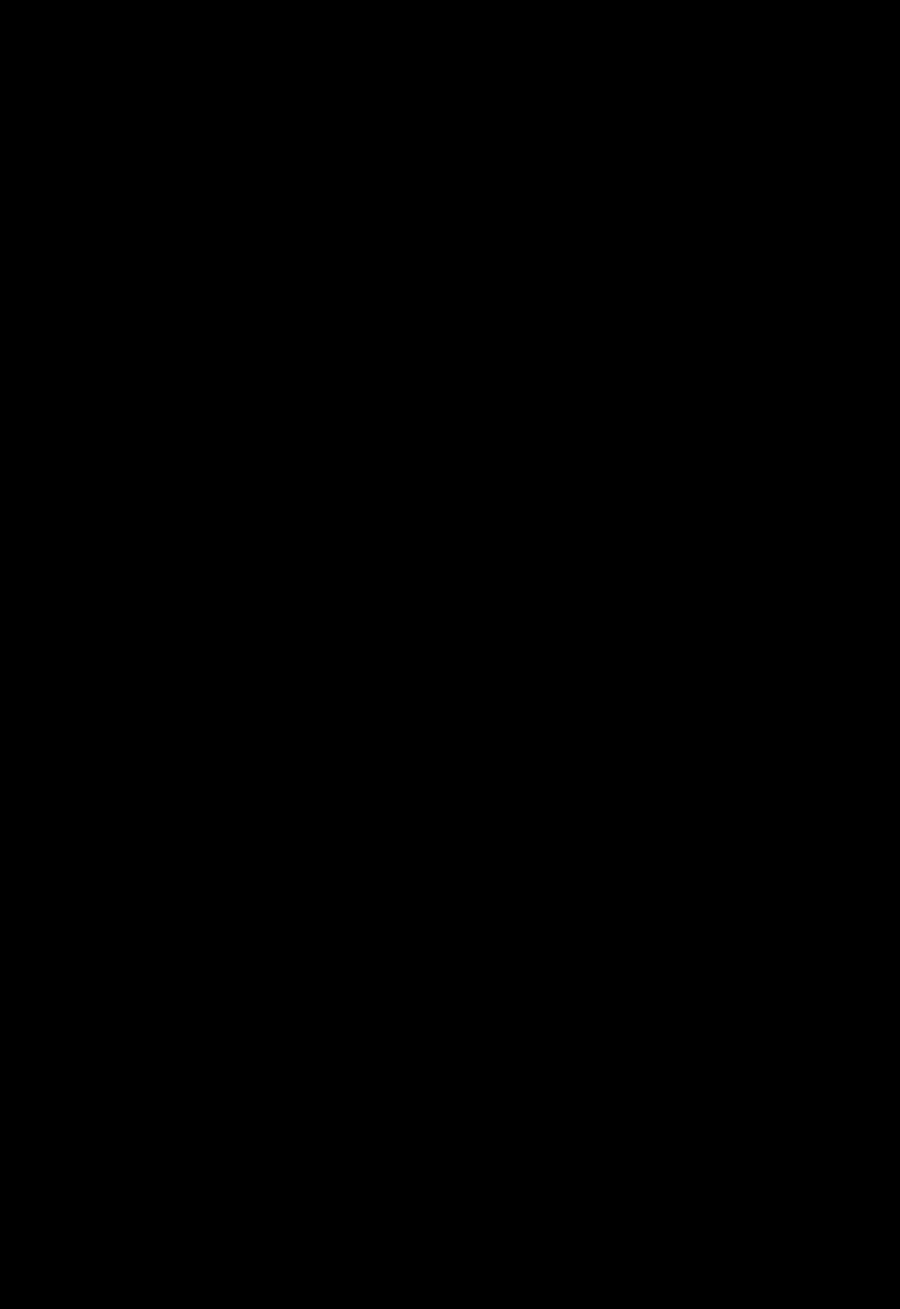
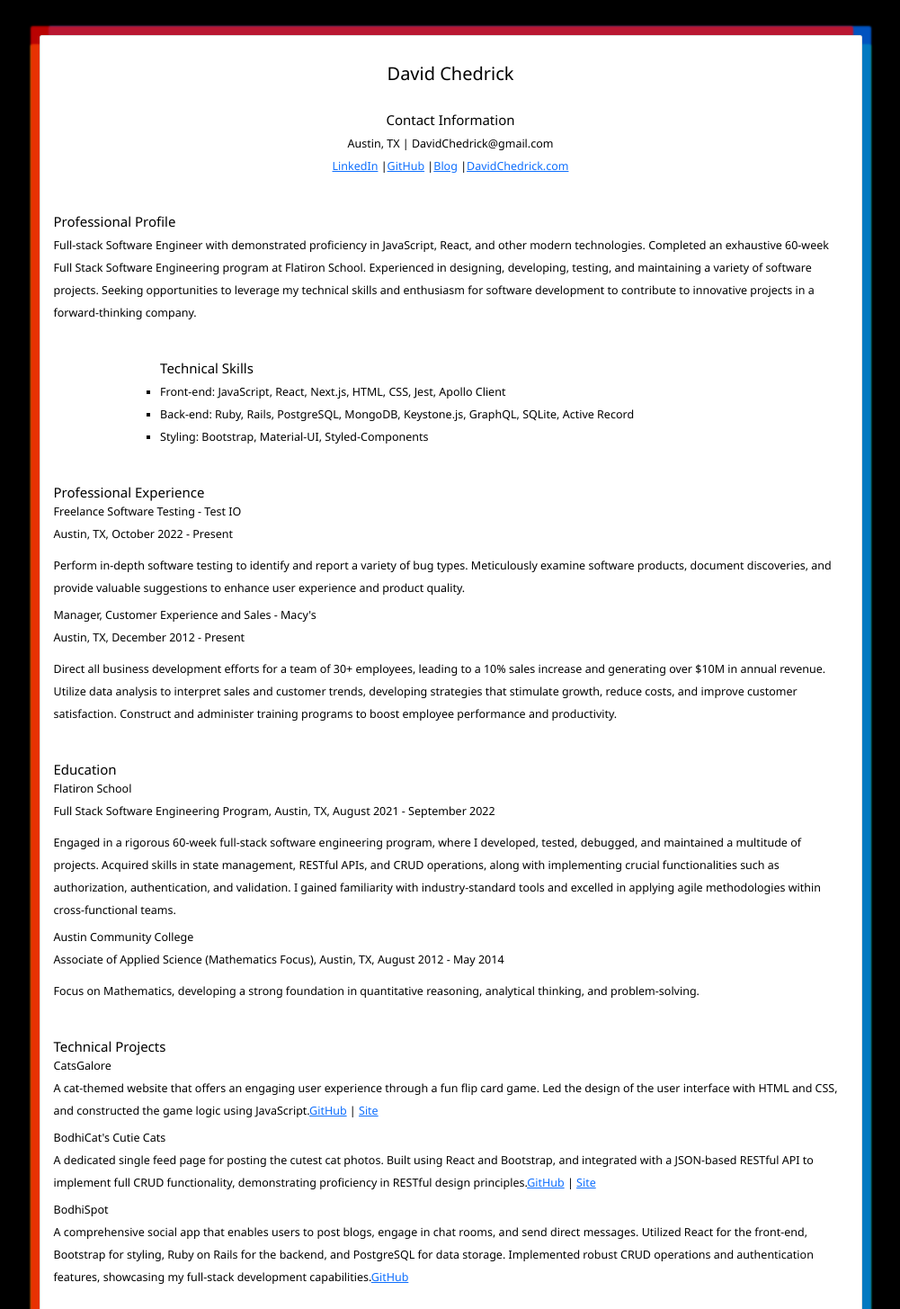
Before and after one commit to davidchedrick/davidchedrick, a React (Create React App) app: page /CV in a window 1280 px wide. Before the commit this address had no page. Shown: the part 275-1730 px from the top of the page at 90% size, without its empty margins (139-1140 px from the left). Before the commit the page ends 800 px from the top, so only its background shows below. Built offline with nearby package versions, Linux system fonts and the light colour scheme.

Commit message:
added CV and reflow of ABout

```diff
--- a/src/components/Nav.jsx
+++ b/src/components/Nav.jsx
@@ -4,8 +4,8 @@ import styled from "styled-components";
 export default function Nav() {
 	return (
 		<NavStyles>
-			<StyledLink to="about">About</StyledLink>
-			<StyledLink to="/">Projects</StyledLink>
+			<StyledLink to="/">About</StyledLink>
+			<StyledLink to="projects">Projects</StyledLink>
 			<StyledLink to="games">Games</StyledLink>
 			<StyledLink to="contact">Contact</StyledLink>
 			<button
--- a/src/components/about/About.css
+++ b/src/components/about/About.css
@@ -1,8 +1,15 @@
+.about-container {
+  display: flex;
+}
+
+
+
 .about-image {
     border-radius: 50%;
     width: 100%;
     height: auto;
     object-fit: cover;
+    max-width: 30em;
   }
 
   .image-col {
--- a/src/components/about/About.js
+++ b/src/components/about/About.js
@@ -1,57 +1,76 @@
 import { Card, Col, Container, Row } from "react-bootstrap";
 import daivdHead from "./aboutImages/pink-head.png";
 import "./About.css";
+import { Link } from "react-router-dom";
 
 export default function About() {
 	return (
 		<>
-			<Container className="m-4">
-				<Card className="m-5 p-2">
-					<Row className="m-0"></Row>
-					<Row>
-						<Col className="rounded float-start">
+			<div className="m-4 about-container">
+				<Card className="about-card">
+					<Row className="about-row">
+						<Col className="about-col">
 							<Card.Body>
-								<Card.Text>
-									Hello! I am David Chedrick, a Software
-									Engineer from Austin, TX, with hands-on
-									experience in full-stack web development. My
-									journey into software development was honed
-									at Flatiron School's intensive 60-week Full
-									Stack Software Engineering program. Here, I
-									developed, tested, and maintained a range of
-									projects, gaining an understanding of the
-									entire development life cycle.
-									<br />
-									<br />
+								<h2>Hello! I am David Chedrick</h2>
+								<p>
+									I'm a Software Engineer from Austin, TX,
+									with hands-on experience in full-stack web
+									development.
+								</p>
+								<h3>My Journey</h3>
+								<p>
+									My journey into software development was
+									honed at Flatiron School's intensive 60-week
+									Full Stack Software Engineering program.
+									Here, I developed, tested, and maintained a
+									range of projects, gaining an understanding
+									of the entire development life cycle.
+								</p>
+								<h3>Portfolio</h3>
+								<p>
 									My portfolio includes interactive web
 									applications, single-page sites, and social
 									apps, all showcasing my skills in front-end
 									and back-end development, as well as RESTful
 									design principles.
-									<br />
-									<br />
-									<h4>TECHNICAL SKILLS</h4> ●{" "}
+								</p>
+								<h3>Technical Skills</h3>
+								<ul>
+									<li>
 										<strong>Front-end:</strong> JavaScript,
 										React, Next.js, HTML, CSS, Jest, Apollo
 										Client
-									<br />● <strong>Back-end:</strong> Ruby,
-									Rails, PostgreSQL, MongoDB, Keystone.js,
+									</li>
+									<li>
+										<strong>Back-end:</strong> Ruby, Rails,
+										PostgreSQL, MongoDB, Keystone.js,
 										GraphQL, SQLite, Active Record
-									<br />● <strong>Styling:</strong> Bootstrap,
+									</li>
+									<li>
+										<strong>Styling:</strong> Bootstrap,
 										Material-UI, Styled-Components
-								</Card.Text>
+									</li>
+								</ul>
+								<Link
+									to="/cv"
+									className="btn btn-primary btn-lg btn-block"
+								>
+									View My CV
+								</Link>
 							</Card.Body>
 						</Col>
 						<Col className="image-col">
+							<Container>
 								<Card.Img
 									variant=""
 									src={daivdHead}
 									className="about-image"
 								/>
+							</Container>
 						</Col>
 					</Row>
 				</Card>
-			</Container>
+			</div>
 		</>
 	);
 }
--- /dev/null
+++ b/src/components/about/CV.css
@@ -0,0 +1,38 @@
+
+.cv-container {
+  display: flex;
+  flex-direction: column;
+  align-items: center;
+
+}
+
+
+
+h2, h4, h5 {
+  margin-bottom: 0.75em;
+}
+
+
+p {
+  margin-bottom: 1em;
+}
+
+
+ul {
+  list-style-type: none;
+  padding: 0;
+}
+
+.container {
+  max-width: 960px;
+  margin: 0 auto;
+  padding: 1em;
+}
+
+.cv-page {
+  display: flex;
+  flex-direction: column;
+  align-items: center;
+  justify-content: center;
+  border: solid 3px black;
+}
--- /dev/null
+++ b/src/components/about/CV.js
@@ -0,0 +1,171 @@
+import { Card, Container, Row } from "react-bootstrap";
+import "./CV.css";
+
+export default function CV() {
+	return (
+		<div className="m-5 cv-container">
+			<Card className="cv-page p-4">
+				<h2 className="text-center my-4">David Chedrick</h2>
+
+				<Row className="text-center my-4">
+					<h4>Contact Information</h4>
+					<span>Austin, TX | DavidChedrick@gmail.com</span>
+					<p>
+						<a
+							href="https://linkedin.com/in/davidchedrick"
+							target="_blank"
+							rel="noopener noreferrer"
+						>
+							LinkedIn
+						</a>{" "}
+						|
+						<a
+							href="https://github.com/davidchedrick"
+							target="_blank"
+							rel="noopener noreferrer"
+						>
+							GitHub
+						</a>{" "}
+						|
+						<a
+							href="https://dev.to/davidchedrick"
+							target="_blank"
+							rel="noopener noreferrer"
+						>
+							Blog
+						</a>{" "}
+						|
+						<a
+							href="https://davidchedrick.com"
+							target="_blank"
+							rel="noopener noreferrer"
+						>
+							DavidChedrick.com
+						</a>
+					</p>
+				</Row>
+
+				<Row className="my-4">
+					<h4>Professional Profile</h4>
+					<p>
+						Full-stack Software Engineer with demonstrated
+						proficiency in JavaScript, React, and other modern
+						technologies. Completed an exhaustive 60-week Full Stack
+						Software Engineering program at Flatiron School.
+						Experienced in designing, developing, testing, and
+						maintaining a variety of software projects. Seeking
+						opportunities to leverage my technical skills and
+						enthusiasm for software development to contribute to
+						innovative projects in a forward-thinking company.
+					</p>
+				</Row>
+
+				<Row className="my-4">
+					<h4>Technical Skills</h4>
+					<ul>
+						<li>
+							Front-end: JavaScript, React, Next.js, HTML, CSS,
+							Jest, Apollo Client
+						</li>
+						<li>
+							Back-end: Ruby, Rails, PostgreSQL, MongoDB,
+							Keystone.js, GraphQL, SQLite, Active Record
+						</li>
+						<li>
+							Styling: Bootstrap, Material-UI, Styled-Components
+						</li>
+					</ul>
+				</Row>
+
+				<Row className="my-4">
+					<h4>Professional Experience</h4>
+					<h5>Freelance Software Testing - Test IO</h5>
+					<p>Austin, TX, October 2022 - Present</p>
+					<p>
+						Perform in-depth software testing to identify and report
+						a variety of bug types. Meticulously examine software
+						products, document discoveries, and provide valuable
+						suggestions to enhance user experience and product
+						quality.
+					</p>
+					<h5>Manager, Customer Experience and Sales - Macy's</h5>
+					<p>Austin, TX, December 2012 - Present</p>
+					<p>
+						Direct all business development efforts for a team of
+						30+ employees, leading to a 10% sales increase and
+						generating over $10M in annual revenue. Utilize data
+						analysis to interpret sales and customer trends,
+						developing strategies that stimulate growth, reduce
+						costs, and improve customer satisfaction. Construct and
+						administer training programs to boost employee
+						performance and productivity.
+					</p>
+				</Row>
+
+				<Row className="my-4">
+					<h4>Education</h4>
+					<h5>Flatiron School</h5>
+					<p>
+						Full Stack Software Engineering Program, Austin, TX,
+						August 2021 - September 2022
+					</p>
+					<p>
+						Engaged in a rigorous 60-week full-stack software
+						engineering program, where I developed, tested,
+						debugged, and maintained a multitude of projects.
+						Acquired skills in state management, RESTful APIs, and
+						CRUD operations, along with implementing crucial
+						functionalities such as authorization, authentication,
+						and validation. I gained familiarity with
+						industry-standard tools and excelled in applying agile
+						methodologies within cross-functional teams.
+					</p>
+					<h5>Austin Community College</h5>
+					<p>
+						Associate of Applied Science (Mathematics Focus),
+						Austin, TX, August 2012 - May 2014
+					</p>
+					<p>
+						Focus on Mathematics, developing a strong foundation in
+						quantitative reasoning, analytical thinking, and
+						problem-solving.
+					</p>
+				</Row>
+
+				<Row className="my-4">
+					<h4>Technical Projects</h4>
+					<h5>CatsGalore</h5>
+					<p>
+						A cat-themed website that offers an engaging user
+						experience through a fun flip card game. Led the design
+						of the user interface with HTML and CSS, and constructed
+						the game logic using JavaScript.
+						<a href="GitHub link here">GitHub</a> |{" "}
+						<a href="Site link here">Site</a>
+					</p>
+					<h5>BodhiCat's Cutie Cats</h5>
+					<p>
+						A dedicated single feed page for posting the cutest cat
+						photos. Built using React and Bootstrap, and integrated
+						with a JSON-based RESTful API to implement full CRUD
+						functionality, demonstrating proficiency in RESTful
+						design principles.
+						<a href="GitHub link here">GitHub</a> |{" "}
+						<a href="Site link here">Site</a>
+					</p>
+					<h5>BodhiSpot</h5>
+					<p>
+						A comprehensive social app that enables users to post
+						blogs, engage in chat rooms, and send direct messages.
+						Utilized React for the front-end, Bootstrap for styling,
+						Ruby on Rails for the backend, and PostgreSQL for data
+						storage. Implemented robust CRUD operations and
+						authentication features, showcasing my full-stack
+						development capabilities.
+						<a href="GitHub link here">GitHub</a>
+					</p>
+				</Row>
+			</Card>
+		</div>
+	);
+}
--- /dev/null
+++ b/src/components/games/truck/GameCanvas.js
@@ -0,0 +1,103 @@
+import React, { useRef, useEffect, useState } from "react";
+import { truckSpec, obstacleSpec } from "./gameObjects";
+const GameCanvas = () => {
+	const canvasRef = useRef(null);
+	const [truck, setTruck] = useState({ truckSpec });
+	const [obstacle, setObstacle] = useState({ obstacleSpec });
+
+	useEffect(() => {
+		const drawTruck = ctx => {
+			ctx.fillStyle = "#000";
+			ctx.fillRect(truck.x, truck.y, truck.width, truck.height);
+		};
+
+		const drawObstacle = ctx => {
+			ctx.fillStyle = "#f00";
+			ctx.fillRect(
+				obstacle.x,
+				obstacle.y,
+				obstacle.width,
+				obstacle.height
+			);
+		};
+
+		const moveTruck = () => {
+			setTruck(prevState => ({
+				...prevState,
+				velocity: prevState.velocity + prevState.gravity,
+				y: prevState.y + prevState.velocity,
+			}));
+
+			if (truck.y > 140) {
+				setTruck(prevState => ({ ...prevState, y: 140, velocity: 0 }));
+			}
+		};
+
+		// const moveObstacle = () => {
+		// 	setObstacle(prevState => ({
+		// 		...prevState,
+		// 		x: prevState.x - prevState.speed,
+		// 	}));
+
+		// 	if (obstacle.x < -obstacle.width) {
+		// 		setObstacle(prevState => ({ ...prevState, x: 800 }));
+		// 	}
+		// };
+
+		const collisionDetection = () => {
+			if (
+				truck.x < obstacle.x + obstacle.width &&
+				truck.x + truck.width > obstacle.x &&
+				truck.y < obstacle.y + obstacle.height &&
+				truck.y + truck.height > obstacle.y
+			) {
+				// alert("Game Over");
+				setTruck({ truckSpec });
+				setObstacle({ obstacleSpec });
+			}
+		};
+
+		const canvas = canvasRef.current;
+		const ctx = canvas.getContext("2d");
+
+		const clearCanvas = () => {
+			ctx.clearRect(0, 0, canvas.width, canvas.height);
+		};
+
+		const gameLoop = () => {
+			clearCanvas();
+			drawTruck(ctx);
+			drawObstacle(ctx);
+			moveTruck();
+			// moveObstacle();
+			collisionDetection();
+			requestAnimationFrame(gameLoop);
+		};
+
+		gameLoop();
+	}, [truck, obstacle]);
+
+	useEffect(() => {
+		const handleKeyDown = event => {
+			if (event.code === "Space") {
+				setTruck(prevState => ({
+					...prevState,
+					velocity: -prevState.jumpStrength,
+				}));
+			}
+		};
+
+		window.addEventListener("keydown", handleKeyDown);
+		return () => window.removeEventListener("keydown", handleKeyDown);
+	}, []);
+
+	return (
+		<canvas
+			ref={canvasRef}
+			width={800}
+			height={200}
+		/>
+	);
+};
+
+export default GameCanvas;
--- /dev/null
+++ b/src/components/games/truck/TruckGame.js
@@ -0,0 +1,5 @@
+import GameCanvas from "./GameCanvas";
+
+export default function TruckGame() {
+	return <GameCanvas />;
+}
--- /dev/null
+++ b/src/components/games/truck/gameObjects.js
@@ -0,0 +1,18 @@
+const truckSpec = {
+	x: 50,
+	y: 140,
+	width: 60,
+	height: 40,
+	gravity: 1,
+	velocity: 0,
+	jumpStrength: 15,
+};
+const obstacleSpec = {
+	x: 800,
+	y: 150,
+	width: 50,
+	height: 50,
+	speed: 5,
+};
+
+export { truckSpec, obstacleSpec };
```
Also changed, not shown: src/components/App.jsx (+6 -2 lines). Lines whose indentation alone changed are shown as unchanged.
